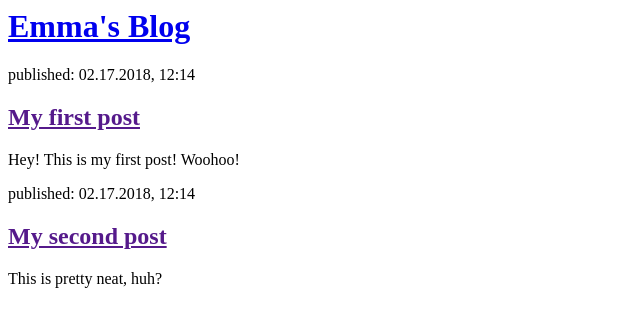
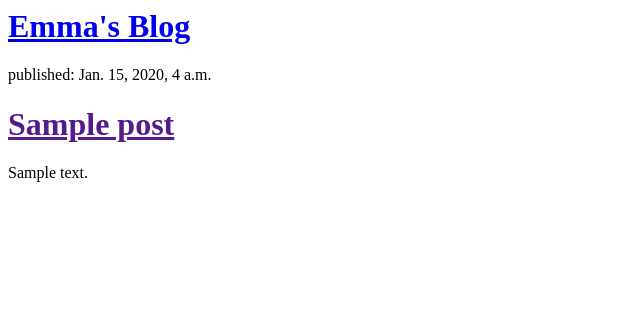
Before and after one commit to buckabroo/my-first-django-blog, a Django app: template blog/templates/blog/post_list.html in a window 1280 px wide. Shown: the top 327 px of the page, without its empty margins (0-640 px from the left). Run offline with Django 3.2, Linux system fonts and the light colour scheme; the template is opened without the code that fills it: values that come from a table or form of the project are taken from there, others are empty; tables that the repository leaves empty hold one stand-in row (values such as "Sample post").

Commit message:
Modified templates to display posts from database.

```diff
--- a/blog/templates/blog/post_list.html
+++ b/blog/templates/blog/post_list.html
@@ -6,17 +6,12 @@
         <div>
             <h1><a href="/">Emma's Blog</a></h1>
         </div>
-
+        {% for post in posts %}
         <div>
-            <p>published: 02.17.2018, 12:14</p>
-            <h2><a href="">My first post</a></h2>
-            <p>Hey! This is my first post! Woohoo!</p>
+            <p>published: {{ post.published_date }}</p>
+            <h1><a href="">{{ post.title }}</a></h1>
+            <p>{{ post.text|linebreaksbr }}</p>
         </div>
-
-        <div>
-            <p>published: 02.17.2018, 12:14</p>
-            <h2><a href="">My second post</a></h2>
-            <p>This is pretty neat, huh?</p>
-        </div>
+        {% endfor %}
     </body>
 </html>
--- a/blog/views.py
+++ b/blog/views.py
@@ -1,4 +1,7 @@
 from django.shortcuts import render
+from django.utils import timezone
+from .models import Post
 
 def post_list(request):
-    return render(request, 'blog/post_list.html', {})
+    posts = Post.objects.filter(published_date__lte=timezone.now()).order_by('published_date')
+    return render(request, 'blog/post_list.html', {'posts': posts})
```
